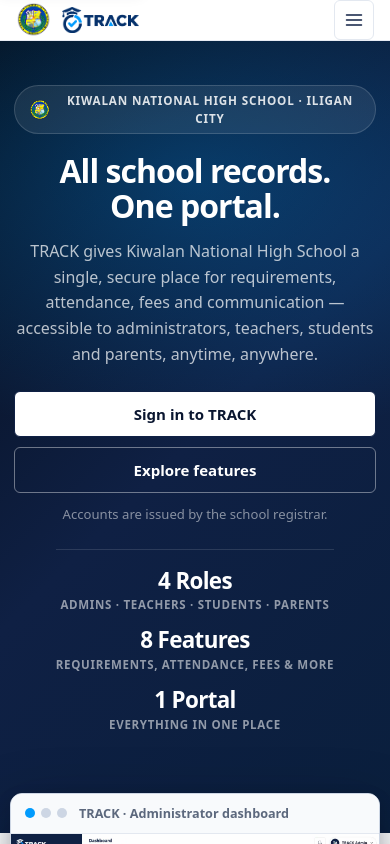
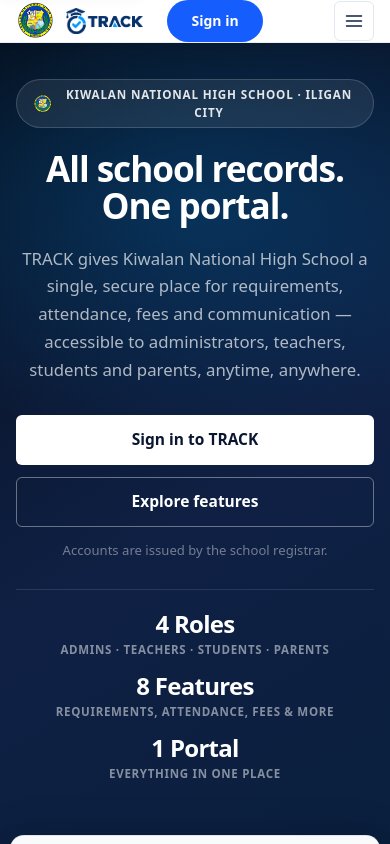
Before and after one commit to arcnesipac3-art/TRACK-capstone, a React (Vite) app in the folder frontend/: page / in a window 390 px wide. Built offline with nearby package versions, Linux system fonts and the light colour scheme; no server answers.

Commit message:
feat: improve landing navbar height, hero spacing, preview, and responsive breakpoints

```diff
--- a/frontend/src/App.css
+++ b/frontend/src/App.css
@@ -1254,7 +1254,7 @@
    correctly when the smooth-scroll handler positions them. Also covers
    any native :target jumps (e.g., back/forward navigation). */
 .landing section[id] {
-  scroll-margin-top: 120px;
+  scroll-margin-top: 76px;
 }
 
 /* The main element wraps the preview + all sections.
@@ -1293,12 +1293,16 @@
   display: flex;
   align-items: center;
   gap: 24px;
-  padding: 0 48px;
-  height: 120px;
-  border-bottom: 1px solid #e8ecf4;
+  padding: 0 clamp(24px, 4vw, 48px);
+  height: 76px;
   background: #ffffff;
+  border-bottom: 1px solid rgba(0, 0, 0, 0.07);
+  box-shadow: 0 1px 8px rgba(15, 32, 68, 0.06);
   min-width: 0;
 }
+
+/* Inner layout: brand | links (centered) | cta — max-width container */
+.landing-nav > * { flex-shrink: 0; }
 
 .landing-nav-brand {
   display: flex;
@@ -1308,8 +1312,8 @@
 }
 
 .landing-nav-seal {
-  width: 36px;
-  height: 36px;
+  width: 40px;
+  height: 40px;
   border-radius: 50%;
   flex: 0 0 auto;
   object-fit: contain;
@@ -1319,13 +1323,14 @@
 .landing-nav-links {
   display: flex;
   align-items: center;
-  gap: 4px;
+  gap: 2px;
   margin-left: auto;
   margin-right: auto;
+  flex-shrink: 1;
 }
 
 .landing-nav-links a {
-  padding: 7px 13px;
+  padding: 8px 14px;
   border-radius: 6px;
   color: #374151;
   font-size: 0.875rem;
@@ -1341,17 +1346,26 @@
   text-decoration: none;
 }
 
-/* CTA button — solid blue pill, matches eGov "Download App" */
+.landing-nav-links a:focus-visible {
+  outline: 2px solid #155DFC;
+  outline-offset: 2px;
+  border-radius: 6px;
+}
+
+/* CTA button — solid blue pill */
 .landing-nav > .btn.btn-primary {
   flex-shrink: 0;
   background: #155DFC;
   color: #fff;
   border: none;
   border-radius: 999px;
-  padding: 9px 22px;
+  padding: 10px 24px;
   font-size: 0.875rem;
   font-weight: 600;
   white-space: nowrap;
+  height: 42px;
+  display: inline-flex;
+  align-items: center;
   transition: background 0.15s ease, box-shadow 0.15s ease;
   text-decoration: none;
 }
@@ -1390,14 +1404,14 @@
    Position: fixed so it sits flush below the sticky nav and above everything. */
 .mob-nav {
   position: fixed;
-  top: 68px; /* matches .landing-nav height on mobile (≤767px breakpoint) */
+  top: 64px; /* matches .landing-nav height on mobile (≤767px: 64px) */
   left: 0;
   right: 0;
   z-index: 49;
   background: #ffffff;
   display: flex;
   flex-direction: column;
-  max-height: calc(100dvh - 68px);
+  max-height: calc(100dvh - 64px);
   box-shadow: 0 8px 24px rgba(15, 32, 68, 0.12);
   border-top: 2px solid #E8ECF4;
   overflow: hidden;
@@ -1493,29 +1507,25 @@
   .mob-nav-cta { padding: 14px 20px calc(14px + env(safe-area-inset-bottom, 0px)); }
 }
 
-/* --- Hero ---
-   Content-height on purpose. The preview, features and How it works sections
-   below give the in-page anchors plenty of scroll distance, so the hero no
-   longer has to be padded out to a full screen. */
+/* --- Hero --- */
 .landing-hero {
   position: relative;
-  /* NO overflow:hidden here — the preview section overlaps the bottom edge */
-  padding: 80px 40px 160px;
-  background: linear-gradient(135deg, #050d1a 0%, #0f2044 50%, #0a1f3d 100%);
+  padding: 88px 40px 172px;
+  background: linear-gradient(150deg, #050d1a 0%, #0f2044 55%, #0a1f3d 100%);
   border-bottom: none;
 }
-/* Restrained brand-cyan glow behind the headline. */
+
 .landing-hero::before {
   content: '';
   position: absolute;
-  top: -120px;
+  top: -80px;
   left: 50%;
-  width: 900px;
-  height: 520px;
+  width: 800px;
+  height: 480px;
   transform: translateX(-50%);
   background: radial-gradient(
     closest-side,
-    rgba(1, 155, 253, 0.28),
+    rgba(1, 155, 253, 0.22),
     transparent
   );
   pointer-events: none;
@@ -1524,7 +1534,7 @@
 .landing-hero-inner {
   position: relative;
   width: 100%;
-  max-width: 820px;
+  max-width: 760px;
   margin: 0 auto;
   display: flex;
   flex-direction: column;
@@ -1536,12 +1546,11 @@
   display: inline-flex;
   align-items: center;
   gap: 8px;
-  padding: 6px 14px;
+  padding: 6px 16px;
   background: rgba(255, 255, 255, 0.08);
-  color: rgba(255, 255, 255, 0.85);
-  border: 1px solid rgba(255, 255, 255, 0.15);
+  color: rgba(255, 255, 255, 0.88);
+  border: 1px solid rgba(255, 255, 255, 0.16);
   border-radius: 999px;
-  box-shadow: none;
   font-size: 0.73rem;
   font-weight: 700;
   letter-spacing: 0.07em;
@@ -1549,82 +1558,95 @@
 }
 
 .hero-knhs-seal {
-  width: 22px;
-  height: 22px;
+  width: 20px;
+  height: 20px;
   border-radius: 50%;
   flex: 0 0 auto;
   object-fit: contain;
 }
 
 .landing-hero h1 {
-  margin-top: 20px;
-  font-size: clamp(2rem, 4.5vw, 3.2rem);
+  margin-top: 22px;
+  font-size: clamp(2.2rem, 4.5vw, 3.4rem);
   font-weight: 800;
-  line-height: 1.08;
+  line-height: 1.06;
   letter-spacing: -0.03em;
   color: #fff;
   text-wrap: balance;
 }
 
 .landing-hero .hero-sub {
-  margin-top: 16px;
-  max-width: 52ch;
-  font-size: 1rem;
-  line-height: 1.6;
-  color: rgba(255, 255, 255, 0.72);
+  margin-top: 20px;
+  max-width: 56ch;
+  font-size: 1.05rem;
+  line-height: 1.65;
+  color: rgba(255, 255, 255, 0.68);
 }
 
 .landing-hero .hero-actions {
   display: flex;
   flex-wrap: wrap;
   justify-content: center;
-  gap: 10px;
-  margin-top: 24px;
-}
-/* Slightly larger than the default button: these are the page's main calls. */
+  gap: 12px;
+  margin-top: 32px;
+}
+
 .landing-hero .hero-actions .btn {
-  min-height: 46px;
-  padding: 0 22px;
-  font-size: 0.94rem;
-}
-/* Primary button on dark hero — looks like a bright/white button */
+  min-height: 50px;
+  padding: 0 28px;
+  font-size: 0.97rem;
+  font-weight: 600;
+}
+
 .landing-hero .hero-actions .btn-primary {
   background: #fff;
   color: var(--navy-900);
+  border-color: transparent;
 }
 .landing-hero .hero-actions .btn-primary:hover:not(:disabled) {
-  background: rgba(255, 255, 255, 0.9);
-}
-/* Secondary button on dark hero — white outline style */
+  background: rgba(255, 255, 255, 0.92);
+}
+
 .landing-hero .hero-actions .btn-secondary {
   background: transparent;
   color: #fff;
-  border-color: rgba(255, 255, 255, 0.4);
+  border-color: rgba(255, 255, 255, 0.38);
 }
 .landing-hero .hero-actions .btn-secondary:hover:not(:disabled) {
   background: rgba(255, 255, 255, 0.1);
-  border-color: rgba(255, 255, 255, 0.7);
-}
-
-/* Answers the first question a visitor without an account has. */
+  border-color: rgba(255, 255, 255, 0.65);
+}
+
 .landing-hero .hero-note {
-  margin-top: 12px;
+  margin-top: 14px;
   font-size: 0.82rem;
-  color: rgba(255, 255, 255, 0.5);
+  color: rgba(255, 255, 255, 0.42);
 }
 
 /* --- Hero stats row --- */
 .hero-stats {
   display: flex;
-  gap: 36px;
-  margin-top: 28px;
-  padding-top: 24px;
-  border-top: 1px solid rgba(255, 255, 255, 0.12);
+  gap: 0;
+  margin-top: 36px;
+  padding-top: 28px;
+  border-top: 1px solid rgba(255, 255, 255, 0.11);
   flex-wrap: wrap;
   justify-content: center;
-}
+  width: 100%;
+}
+
+.hero-stat {
+  text-align: center;
+  flex: 1 1 0;
+  min-width: 120px;
+  padding: 0 24px;
+  /* Vertical separator between stats */
+  border-right: 1px solid rgba(255, 255, 255, 0.1);
+}
+.hero-stat:last-child { border-right: none; }
+
 .hero-stat-value {
-  font-size: 1.8rem;
+  font-size: 2rem;
   font-weight: 800;
   color: #fff;
   letter-spacing: -0.03em;
@@ -1632,35 +1654,32 @@
 }
 .hero-stat-label {
   font-size: 0.72rem;
-  color: rgba(255, 255, 255, 0.55);
+  color: rgba(255, 255, 255, 0.5);
   font-weight: 600;
   text-transform: uppercase;
   letter-spacing: 0.06em;
-  margin-top: 4px;
-}
-.hero-stat { text-align: center; }
-
-/* --- Product preview ---
-   The preview wrapper sits in normal flow AFTER the hero.
-   A negative top margin pulls it up to overlap the hero bottom.
-   The wrapper itself has enough bottom padding so the next section
-   starts below the visible preview image, not behind it. */
+  margin-top: 5px;
+}
+
+/* --- Product preview --- */
 .landing-preview {
   position: relative;
   z-index: 2;
   width: 100%;
-  max-width: 1120px;
-  /* Pull the preview up into the hero; hero has padding-bottom:160px to absorb this */
-  margin: -100px auto 0;
-  padding: 0 40px 72px;
+  max-width: 960px;
+  margin: -110px auto 0;
+  padding: 0 32px 72px;
 }
 
 .preview-window {
   margin: 0;
   background: var(--surface);
-  border: 1px solid var(--border-strong);
-  border-radius: 12px;
-  box-shadow: 0 20px 60px rgba(5, 13, 26, 0.35), 0 4px 14px rgba(5, 13, 26, 0.15);
+  border: 1px solid rgba(0, 0, 0, 0.1);
+  border-radius: 14px;
+  box-shadow:
+    0 2px 4px rgba(5, 13, 26, 0.06),
+    0 8px 24px rgba(5, 13, 26, 0.14),
+    0 24px 64px rgba(5, 13, 26, 0.22);
   overflow: hidden;
 }
 
@@ -2940,6 +2959,9 @@
 /* Large desktop: cap content width, keep sidebar */
 @media (min-width: 1440px) {
   .app-content { padding: 32px 36px 56px; }
+  .landing-nav { height: 80px; padding: 0 48px; }
+  .landing-hero { padding: 96px 48px 180px; }
+  .landing-preview { max-width: 1000px; margin-top: -120px; }
 }
 
 /* Tablet: collapsible sidebar becomes drawer */
@@ -2962,8 +2984,9 @@
   .problem-grid { grid-template-columns: repeat(2, minmax(0, 1fr)); }
   .trust-grid { grid-template-columns: repeat(2, minmax(0, 1fr)); }
   /* Landing page — tablet */
-  .landing-nav { padding: 0 24px; }  .landing-hero { padding: 64px 24px 140px; }
-  .landing-preview { margin-top: -90px; padding: 0 24px 60px; }
+  .landing-nav { padding: 0 24px; height: 70px; }
+  .landing-hero { padding: 56px 24px 148px; }
+  .landing-preview { margin-top: -90px; padding: 0 20px 60px; }
   .landing-section { padding: 60px 24px; }
   .landing-cta { padding: 60px 24px; }
   .landing-foot { padding: 56px 24px 0; }
@@ -3026,10 +3049,11 @@
   .filter-bar { padding: 12px; }
   .filter-bar .field { min-width: 0; width: 100%; }
 
-  .landing-nav { padding: 0 16px; height: 68px; }
+  .landing-nav { padding: 0 16px; height: 64px; }
   .landing-nav-links { display: none; }
-  .landing-nav-menu-btn { display: flex; }  .landing-hero { padding: 52px 16px 110px; }
-  .landing-preview { margin-top: -60px; padding: 0 12px 48px; }
+  .landing-nav-menu-btn { display: flex; }
+  .landing-hero { padding: 48px 20px 120px; }
+  .landing-preview { margin-top: -70px; padding: 0 12px 48px; }
   .landing-section { padding: 48px 16px; }
   .problem-grid { grid-template-columns: minmax(0, 1fr); }
   .trust-grid { grid-template-columns: minmax(0, 1fr); }
@@ -3054,7 +3078,8 @@
   .faq-summary { padding: 16px; }
   .faq-answer { padding: 0 16px 16px; font-size: 0.88rem; }
 
-  .hero-stats { gap: 16px; flex-direction: column; align-items: center; }
+  .hero-stats { gap: 0; flex-direction: row; align-items: stretch; }
+  .hero-stat { padding: 0 16px; min-width: 90px; }
   .hero-stat-value { font-size: 1.6rem; }
 
   .popover { position: fixed; top: var(--topbar-h); right: 8px; left: 8px; width: auto; }
@@ -3089,10 +3114,17 @@
     flex-direction: column;
     align-items: stretch;
   }
-  .landing-hero { padding: 44px 14px 100px; }
-  .landing-preview { margin-top: -40px; padding: 0 10px 36px; }
-  .hero-stats { gap: 16px; padding-top: 20px; margin-top: 24px; }
-  .hero-stat-value { font-size: 1.4rem; }
+  .landing-hero { padding: 36px 16px 100px; }
+  .landing-preview { margin-top: -48px; padding: 0 10px 36px; }
+  .hero-stats {
+    flex-direction: column;
+    align-items: center;
+    gap: 16px;
+    margin-top: 28px;
+    padding-top: 22px;
+  }
+  .hero-stat { border-right: none; padding: 0 8px; min-width: 0; }
+  .hero-stat-value { font-size: 1.5rem; }
 }
 
 /* Tables become stacked list cards on small screens */
--- a/frontend/src/pages/LandingPage.jsx
+++ b/frontend/src/pages/LandingPage.jsx
@@ -273,7 +273,7 @@ export default function LandingPage() {
   useEffect(() => {
     const container = rootRef.current
     if (!container) return undefined
-    const NAV_H = 120 // matches .landing-nav height
+    const NAV_H = 76 // matches .landing-nav height (64px mobile, 76px desktop)
 
     function handleAnchorClick(e) {
       const anchor = e.target.closest('a[href^="#"]')
```
